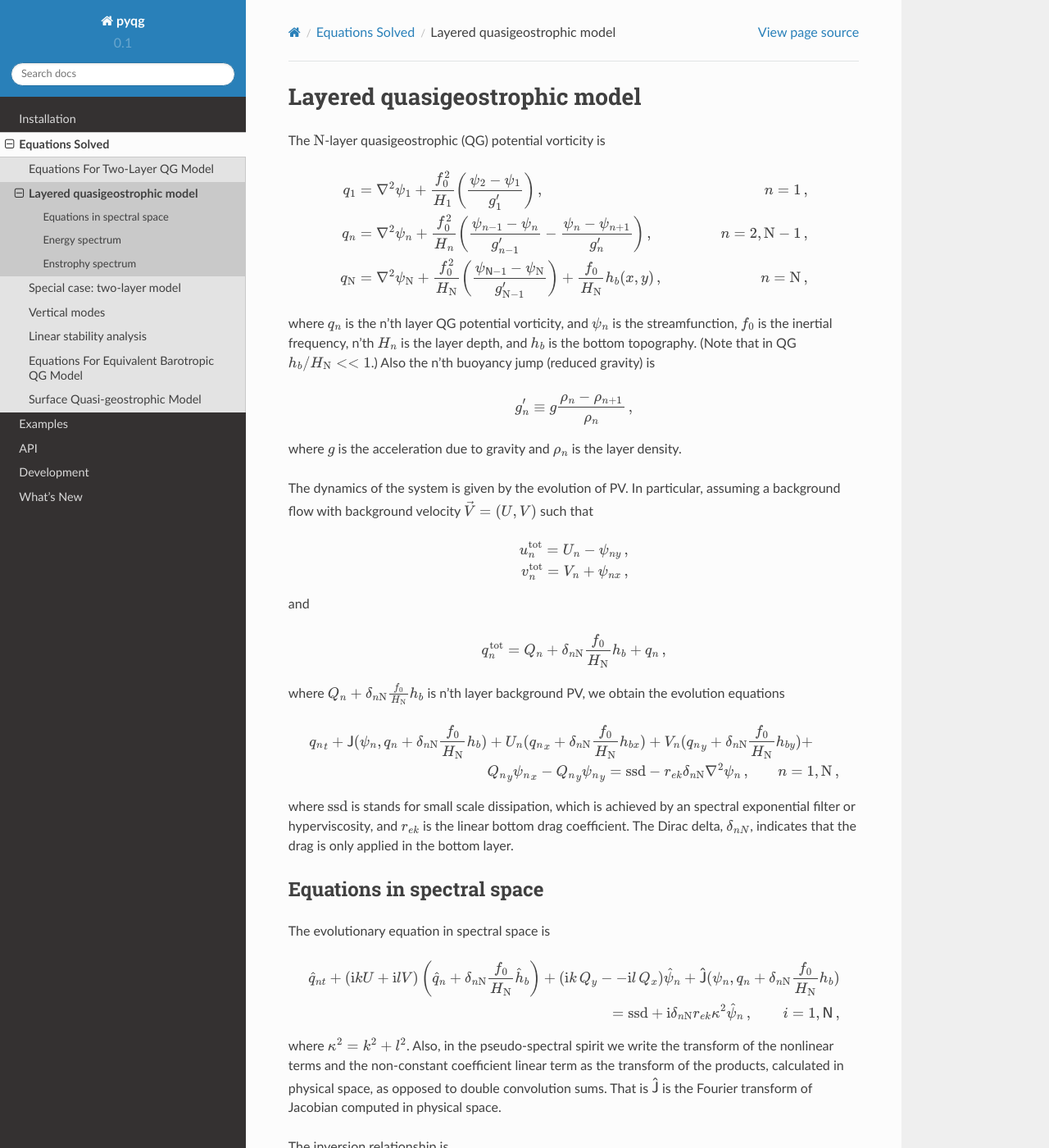
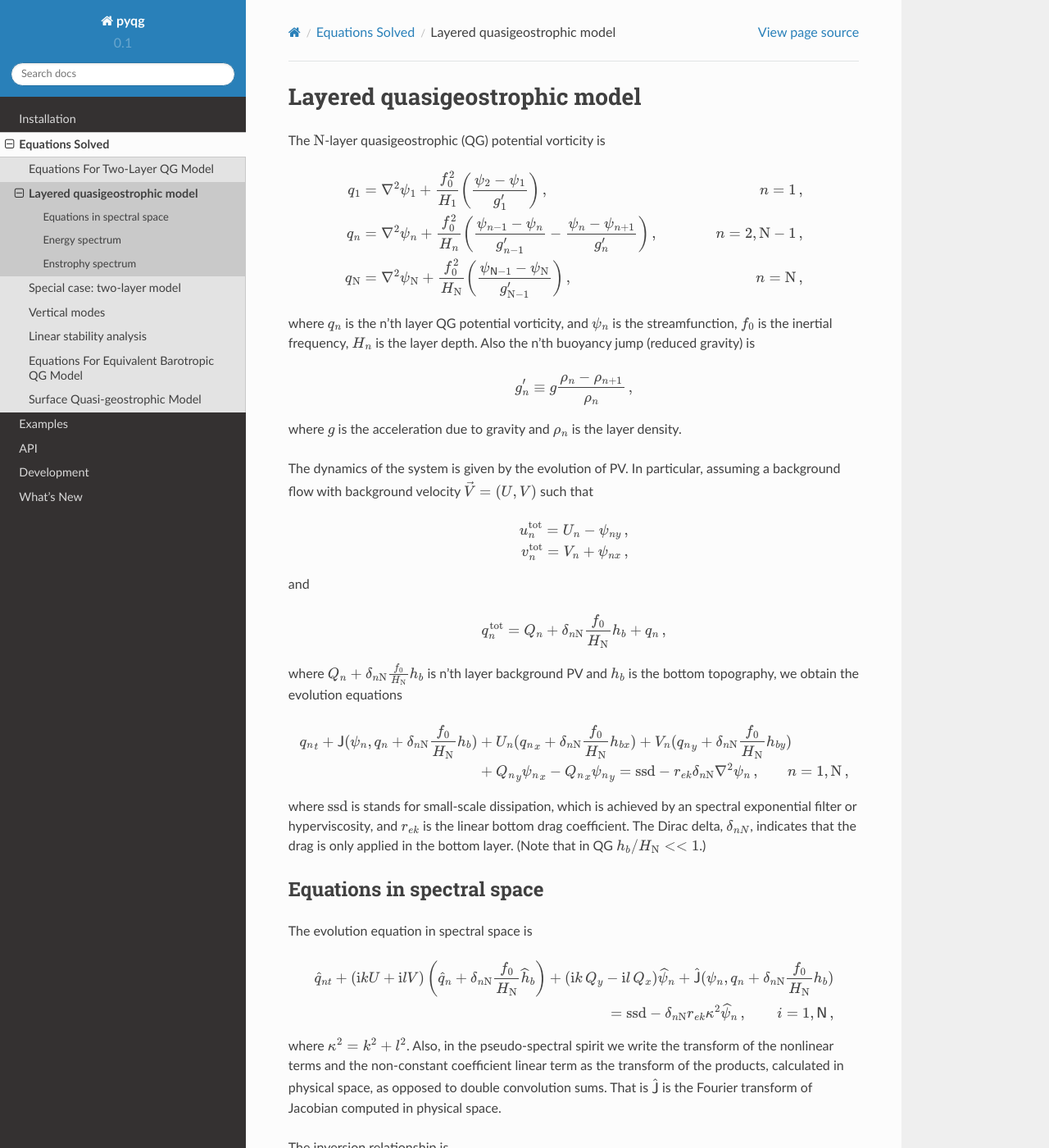
Before and after one commit to pyqg/pyqg, a Sphinx documentation site: the page built from docs/equations/notation_layered.rst, in a window 1280 px wide and 1400 px high. Shown: the whole window at 82% size. Built offline with Sphinx 7.4.7 and the Read the Docs theme 2.0.0, drawn with Linux system fonts in a browser that asks for light colours; some of the changed text lies outside the part shown.

Commit message:
fixes some typos in layered equations docs (#175)
* fixes some typos

Also, the topographic PV was both in `q_n` and in `Q_n`; now it's only part of `Q_n`.

* some more typos

also changes `\hat` --> `\widehat` which renders much better

```diff
--- a/docs/equations/notation_layered.rst
+++ b/docs/equations/notation_layered.rst
@@ -9,13 +9,11 @@ is
    \begin{aligned}
    {q_1} &= {\nabla^2}\psi_1 + \frac{f_0^2}{H_1} \left(\frac{\psi_{2}-\psi_1}{g'_{1}}\right)\,,  \qquad & n =1{\, ,}\nonumber \\
    {q_n} &= {\nabla^2}\psi_n + \frac{f_0^2}{H_n} \left(\frac{\psi_{n-1}-\psi_n}{g'_{n-1}}  - \frac{\psi_{n}-\psi_{n+1}}{g'_{n}}\right)\,,  \qquad &n = 2,{\mathrm{N}}-1 {\, ,}\nonumber \\
-   {q_{\mathrm{N}}} &= {\nabla^2}\psi_{\mathrm{N}}+ \frac{f_0^2}{H_{\mathrm{N}}} \left(\frac{\psi_{\textsf{N}-1}-\psi_{\mathrm{N}}}{g'_{{\mathrm{N}}-1}}\right) + \frac{f_0}{H_{\mathrm{N}}}h_b (x,y)\,,  \qquad & n ={\mathrm{N}}\,,\end{aligned}
+   {q_{\mathrm{N}}} &= {\nabla^2}\psi_{\mathrm{N}}+ \frac{f_0^2}{H_{\mathrm{N}}} \left(\frac{\psi_{\textsf{N}-1}-\psi_{\mathrm{N}}}{g'_{{\mathrm{N}}-1}}\right) \,,  \qquad & n ={\mathrm{N}}\,,\end{aligned}
 
 where :math:`q_n` is the n’th layer QG potential vorticity, and
 :math:`\psi_n` is the streamfunction, :math:`f_0` is the inertial
-frequency, n’th :math:`H_n` is the layer depth, and :math:`h_b` is the
-bottom topography. (Note that in QG :math:`h_b/H_{\mathrm{N}}<< 1`.)
-Also the n’th buoyancy jump (reduced gravity) is
+frequency, :math:`H_n` is the layer depth. Also the n’th buoyancy jump (reduced gravity) is
 
 .. math:: g'_n \equiv g \frac{\rho_{n}-\rho_{n+1}}{\rho_n}{\, ,}
 
@@ -38,41 +36,42 @@ and
 .. math:: q_n^{{\text{tot}}} = Q_n + \delta_{n{\mathrm{N}}}\frac{f_0}{H_{\mathrm{N}}}h_b + q_n {\, ,}
 
 where :math:`Q_n + \delta_{n{\mathrm{N}}}\frac{f_0}{H_{\mathrm{N}}}h_b`
-is n’th layer background PV, we obtain the evolution equations
+is n’th layer background PV and :math:`h_b` is the
+bottom topography, we obtain the evolution equations
 
 .. math::
 
    \begin{aligned}
    \label{eq:qg_dynamics}
-   {q_n}_t + \mathsf{J}(\psi_n,q_n + \delta_{n {\mathrm{N}}} \frac{f_0}{H_{\mathrm{N}}}h_b )& + U_n ({q_n}_x + \delta_{n {\mathrm{N}}} \frac{f_0}{H_{\mathrm{N}}}h_{bx}) + V_n ({q_n}_y + \delta_{n {\mathrm{N}}} \frac{f_0}{H_{\mathrm{N}}}h_{by})+ \nonumber
-   \\ & {Q_n}_y {\psi_n}_x - {Q_n}_y {\psi_n}_y = {\text{ssd}}- r_{ek} \delta_{n{\mathrm{N}}} {\nabla^2}\psi_n {\, ,}\qquad n = 1,{\mathrm{N}}{\, ,}\end{aligned}
+   {q_n}_t + \mathsf{J}(\psi_n,q_n + \delta_{n {\mathrm{N}}} \frac{f_0}{H_{\mathrm{N}}}h_b )& + U_n ({q_n}_x + \delta_{n {\mathrm{N}}} \frac{f_0}{H_{\mathrm{N}}}h_{bx}) + V_n ({q_n}_y + \delta_{n {\mathrm{N}}} \frac{f_0}{H_{\mathrm{N}}}h_{by}) \nonumber
+   \\ & + {Q_n}_y {\psi_n}_x - {Q_n}_x {\psi_n}_y = {\text{ssd}} - r_{ek} \delta_{n{\mathrm{N}}} {\nabla^2}\psi_n {\, ,}\qquad n = 1,{\mathrm{N}}{\, ,}\end{aligned}
 
-where :math:`{\text{ssd}}` is stands for small scale dissipation, which
+where :math:`{\text{ssd}}` is stands for small-scale dissipation, which
 is achieved by an spectral exponential filter or hyperviscosity, and
 :math:`r_{ek}` is the linear bottom drag coefficient. The Dirac delta,
 :math:`\delta_{nN}`, indicates that the drag is only applied in the
-bottom layer.
+bottom layer. (Note that in QG :math:`h_b/H_{\mathrm{N}}<< 1`.)
 
 Equations in spectral space
 ---------------------------
 
-The evolutionary equation in spectral space is
+The evolution equation in spectral space is
 
 .. math::
 
    \begin{aligned}
-       \hat{q}_{nt} + (\mathrm{i} k U + \mathrm{i} l V) \left(\hat{q}_n + \delta_{n {\mathrm{N}}} \frac{f_0}{H_{\mathrm{N}}}\hat{h}_b\right) + (\mathrm{i} k\, {Q_y} -  - \mathrm{i} l\,{Q_x}){\hat{\psi}_n} + \mathsf{\hat{J}}(\psi_n, q_n + \delta_{n {\mathrm{N}}} \frac{f_0}{H_{\mathrm{N}}}h_b )   \nonumber \\ =  {\text{ssd}}+ \mathrm{i}  \delta_{n {\mathrm{N}}} r_{ek} \kappa^2 \hat{\psi}_n \,, \qquad i = 1,\textsf{N}{\, ,}\end{aligned}
+       \widehat{q}_{nt} + (\mathrm{i} k U + \mathrm{i} l V) \left(\widehat{q}_n + \delta_{n {\mathrm{N}}} \frac{f_0}{H_{\mathrm{N}}}\widehat{h}_b\right) + (\mathrm{i} k\, {Q_y} - \mathrm{i} l\,{Q_x}){\widehat{\psi}_n} + \mathsf{\widehat{J}}(\psi_n, q_n + \delta_{n {\mathrm{N}}} \frac{f_0}{H_{\mathrm{N}}}h_b )   \nonumber \\ =  {\text{ssd}} - \delta_{n {\mathrm{N}}} r_{ek} \kappa^2 \widehat{\psi}_n \,, \qquad i = 1,\textsf{N}{\, ,}\end{aligned}
 
 where :math:`\kappa^2 = k^2 + l^2`. Also, in the pseudo-spectral spirit
 we write the transform of the nonlinear terms and the non-constant
 coefficient linear term as the transform of the products, calculated in
 physical space, as opposed to double convolution sums. That is
-:math:`\mathsf{\hat{J}}` is the Fourier transform of Jacobian computed
+:math:`\mathsf{\widehat{J}}` is the Fourier transform of Jacobian computed
 in physical space.
 
 The inversion relationship is
 
-.. math:: \hat{q}_i = {\left({\mathsf{S}}- \kappa^2 {\mathsf{I}}\right)} \hat{\psi}_i{\, ,}
+.. math:: \widehat{q}_i = {\left({\mathsf{S}}- \kappa^2 {\mathsf{I}}\right)} \widehat{\psi}_i{\, ,}
 
 where :math:`{\mathsf{I}}` is the :math:`{\mathrm{N}}\times{\mathrm{N}}`
 identity matrix, and the stretching matrix is
@@ -96,16 +95,16 @@ Energy spectrum
 
 The equation for the energy spectrum,
 
-.. math:: E(k,l) \equiv {\frac{1}{2 H}\sum_{i=1}^{{\mathrm{N}}} H_i \kappa^2 |\hat{\psi}_i|^2} \,\,\,\,+ \,\,\,\,\,\, {\frac{1}{2 H} \sum_{i=1}^{{\mathrm{N}}-1} \frac{f_0^2}{g'_i}|\hat{\psi}_{i}- \hat{\psi}_{i+1}|^2}\,\,\,\,,
+.. math:: E(k,l) \equiv {\frac{1}{2 H}\sum_{i=1}^{{\mathrm{N}}} H_i \kappa^2 |\widehat{\psi}_i|^2} \,\,\,\,+ \,\,\,\,\,\, {\frac{1}{2 H} \sum_{i=1}^{{\mathrm{N}}-1} \frac{f_0^2}{g'_i}|\widehat{\psi}_{i}- \widehat{\psi}_{i+1}|^2}\,\,\,\,,
 
 is
 
 .. math::
 
    \begin{aligned}
-       \frac{d}{dt} E(k,l) = {\frac{1}{H}\sum_{i=1}^{\mathsf{N}} H_i \text{Re}[\hat{\psi}_i^\star {\mathsf{\hat{J}}}(\psi_i,\nabla^2\psi_i)]} +
-       {\frac{1}{H}\sum_{i=1}^{\mathsf{N}} H_i\text{Re}[\hat{\psi}_i^\star \hat{\mathsf{J} (\psi_i,({\mathsf{S}}\psi)_i)}]} \nonumber \\
-       + {\frac{1}{H}\sum_{i=1}^{\mathsf{N}} H_i ( k U_i +  l V_i)\, \text{Re}[i \, \hat{\psi}^\star_i (\mathsf{S}\hat{\psi}_i)]} \,\,\,\,\,\,\,{- r_{ek} \frac{H_\mathsf{N}}{H} \kappa^2 |\hat{\psi}_{\mathsf{N}}|^2}  +{ {{E_{\text{ssd}}}}} {\, ,}\end{aligned}
+       \frac{d}{dt} E(k,l) = {\frac{1}{H}\sum_{i=1}^{\mathsf{N}} H_i \text{Re}[\widehat{\psi}_i^\star {\mathsf{\widehat{J}}}(\psi_i,\nabla^2\psi_i)]} +
+       {\frac{1}{H}\sum_{i=1}^{\mathsf{N}} H_i\text{Re}[\widehat{\psi}_i^\star \widehat{\mathsf{J} (\psi_i,({\mathsf{S}}\psi)_i)}]} \nonumber \\
+       + {\frac{1}{H}\sum_{i=1}^{\mathsf{N}} H_i ( k U_i +  l V_i)\, \text{Re}[i \, \widehat{\psi}^\star_i (\mathsf{S}\widehat{\psi}_i)]} \,\,\,\,\,\,\,{- r_{ek} \frac{H_\mathsf{N}}{H} \kappa^2 |\widehat{\psi}_{\mathsf{N}}|^2}  +{ {{E_{\text{ssd}}}}} {\, ,}\end{aligned}
 
 where :math:`\star` stands for complex conjugation, and the terms above
 on the right represent, from left to right,
@@ -133,15 +132,15 @@ Enstrophy spectrum
 
 Similarly the evolution of the barotropic enstrophy spectrum,
 
-.. math:: Z(k,l) \equiv \frac{1}{2H} \sum_{i=1}^{{\mathrm{N}}} H_i |\hat{q}_i|^2{\, ,}
+.. math:: Z(k,l) \equiv \frac{1}{2H} \sum_{i=1}^{{\mathrm{N}}} H_i |\widehat{q}_i|^2{\, ,}
 
 is governed by
 
 .. math::
 
-   \frac{d}{d t} Z(k,l) = {\text{Re}[\hat{q}_i^\star {\mathsf{\hat{J}}(\psi_i,q_i) ]}}
-       {-(k Q_y - l Q_x)\text{Re}[({\mathsf{S}}\hat{\psi}_i^\star)\hat{\psi}_i]}
-       + { {\hat{Z_{\text{ssd}}}}}{\, ,}
+   \frac{d}{d t} Z(k,l) = {\text{Re}[\widehat{q}_i^\star {\mathsf{\widehat{J}}(\psi_i,q_i) ]}}
+       {-(k Q_y - l Q_x)\text{Re}[({\mathsf{S}}\widehat{\psi}_i^\star)\widehat{\psi}_i]}
+       + { {\widehat{Z_{\text{ssd}}}}}{\, ,}
 
 where the terms above on the right represent, from left to right,
 
@@ -184,8 +183,8 @@ With this notation, the “stretching matrix” is simply
 .. math::
 
    {\mathsf{S}}= \begin{bmatrix}
-   - F_1 \qquad \:\:\:\:F_1\\
-   F_2 \qquad -  + F_2
+   - F_1 \qquad \:\:F_1\\
+   F_2 \qquad - F_2
    \end{bmatrix}{\, .}
 
 The inversion relationship in Fourier space is
@@ -193,8 +192,8 @@ The inversion relationship in Fourier space is
 .. math::
 
    \begin{bmatrix}
-   \hat{\psi}_1\\
-   \hat{\psi}_2\\
+   \widehat{\psi}_1\\
+   \widehat{\psi}_2\\
    \end{bmatrix}
    = \frac{1}{\text{det} \: {\mathsf{B}}}
    \begin{bmatrix}
@@ -202,8 +201,8 @@ The inversion relationship in Fourier space is
    \:\:\:\: -F_2 \qquad - (\kappa^2 + F_1)
    \end{bmatrix}
    \begin{bmatrix}
-   \hat{q}_1\\
-   \hat{q}_2\\
+   \widehat{q}_1\\
+   \widehat{q}_2\\
    \end{bmatrix}{\, ,}
 
 where
```
